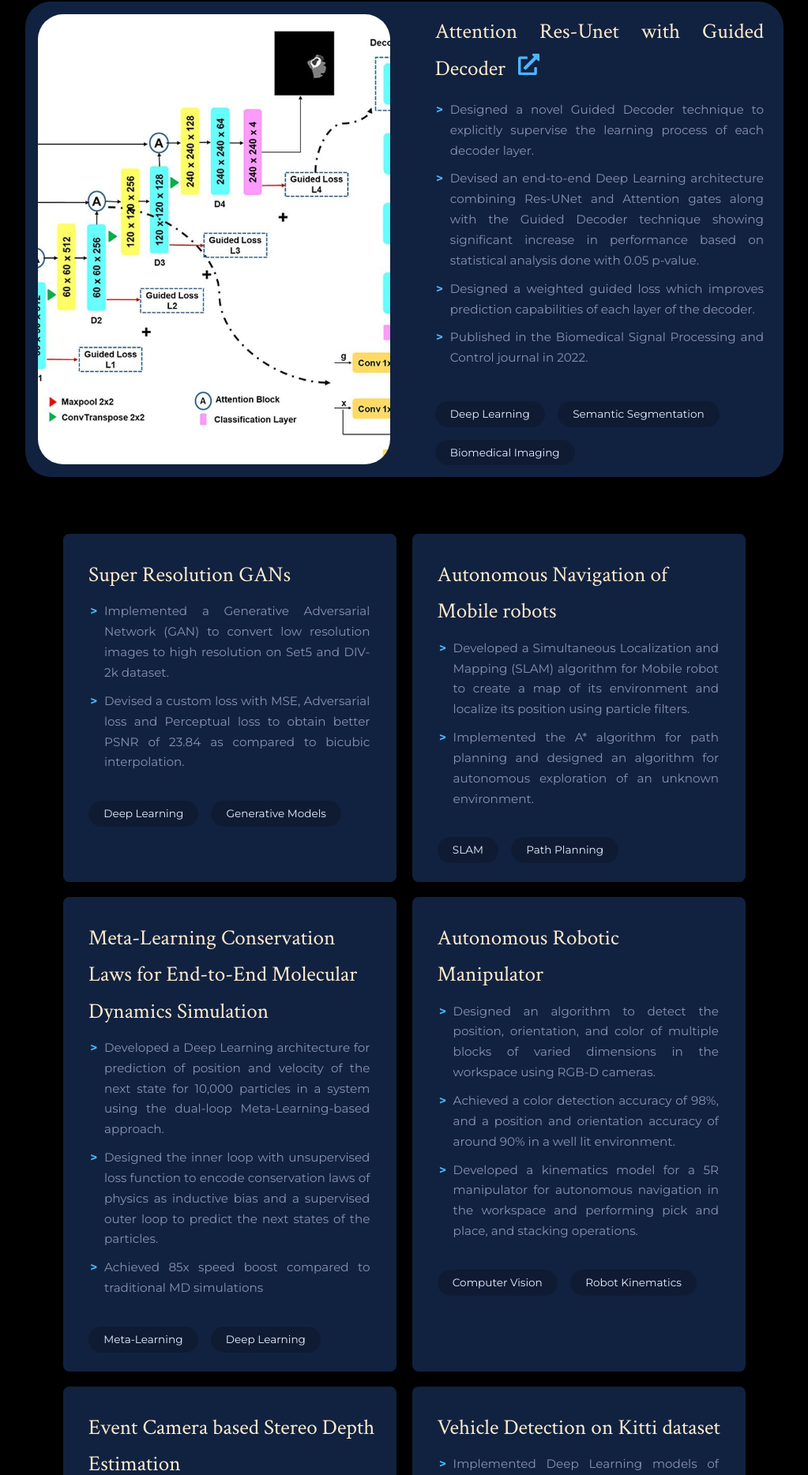
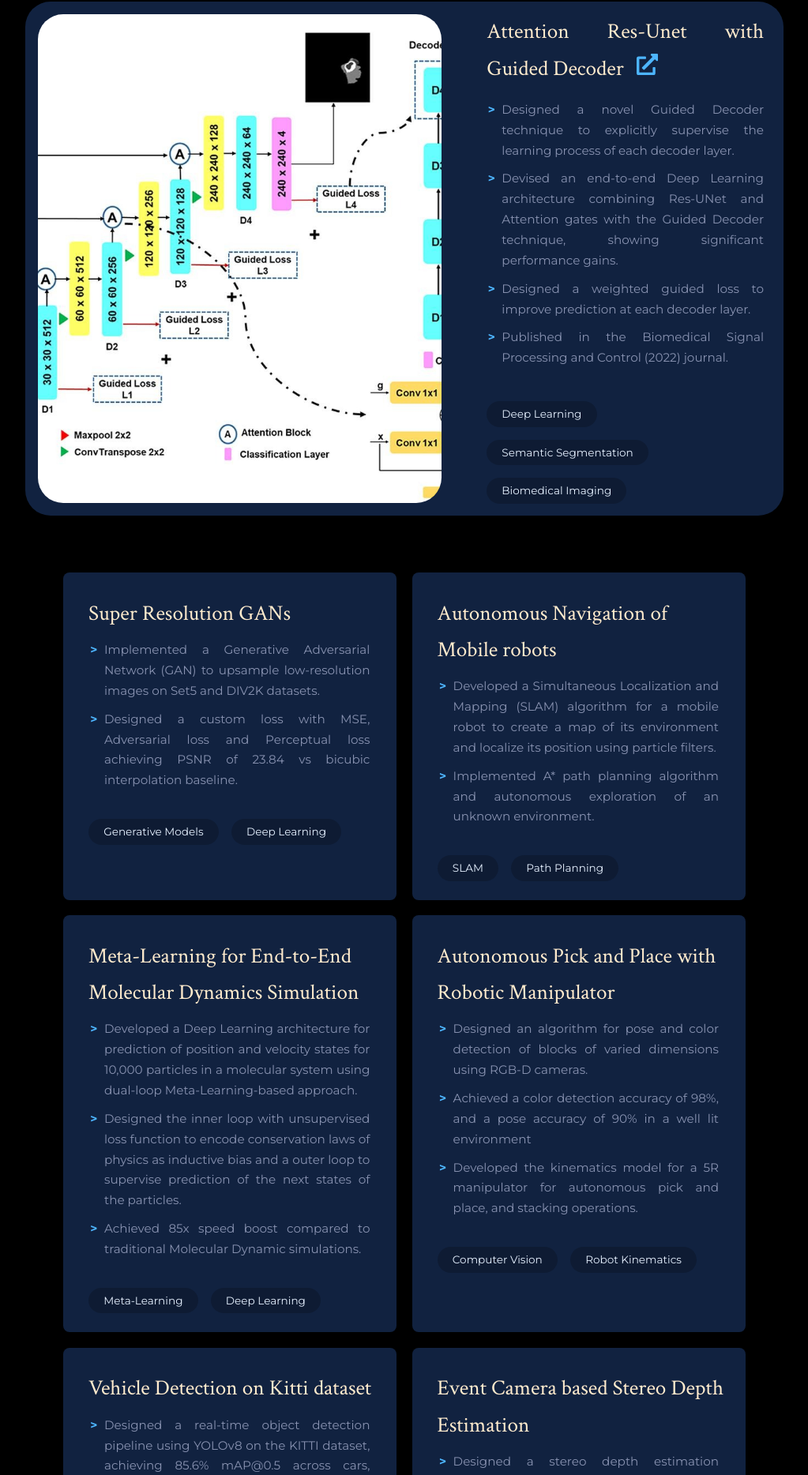
Before and after one commit to dhirajmaji7/dhirajmaji7.github.io, a React (Create React App) app: page / in a window 1280 px wide. Shown: the part 6275-8143 px from the top of the page at 79% size, without its empty margins (128-1151 px from the left). Built offline with nearby package versions, Linux system fonts and the light colour scheme.

Commit message:
project section updated

```diff
--- a/src/components/projects/Projects.jsx
+++ b/src/components/projects/Projects.jsx
@@ -1,7 +1,96 @@
-import React from 'react'
-import './projects.css'
-import ARUGD_img from '../../assets/arugd.jpg'
+import React, { useEffect, useRef, useState } from 'react';
+import './projects.css';
 import { FaExternalLinkAlt } from "react-icons/fa";
+import { featuredProjects, otherProjects } from './projectsData';
+
+function useInView(threshold = 0.2) {
+  const ref = useRef(null);
+  const [inView, setInView] = useState(false);
+
+  useEffect(() => {
+    const node = ref.current;
+    if (!node) return;
+    const io = new IntersectionObserver(
+      ([entry]) => setInView(entry.isIntersecting),
+      { threshold }
+    );
+    io.observe(node);
+    return () => io.disconnect();
+  }, [threshold]);
+
+  return [ref, inView];
+}
+
+function FeaturedProjectCard({ fp, index = 0 }) {
+  const [featRef, featInView] = useInView(0.15);
+  const orientation = (fp.orientation || 'left').toLowerCase();
+
+  const Img = (
+    <div className="featured__project-img">
+      {fp.image && <img src={fp.image} alt={fp.title} />}
+    </div>
+  );
+
+  const Content = (
+    <div className="featured__project-content">
+      <div className="featured__project-header">
+        {fp.link ? (
+          <a href={fp.link} target='__blank' rel="noreferrer">
+            <span className='featured__project-header-title'>{fp.title}</span>
+            <span className='icon'><FaExternalLinkAlt/></span>
+          </a>
+        ) : (
+          <span className='featured__project-header-title'>{fp.title}</span>
+        )}
+      </div>
+
+      {fp.bullets && (
+        <ul className='project__content-points'>
+          {fp.bullets.map((b, i) => (<li key={i}>{b}</li>))}
+        </ul>
+      )}
+
+      {fp.tags && (
+        <div className="featured__project-footer">
+          {fp.tags.map((t, i) => (<span key={i}>{t}</span>))}
+        </div>
+      )}
+    </div>
+  );
+
+  return (
+    <div
+      ref={featRef}
+      className={`featured__project-card reveal ${featInView ? 'in-view' : ''} ${orientation === 'right' ? 'orientation-right' : 'orientation-left'}`}
+      style={{ '--stagger': `${index * 120}ms` }}
+    >
+      {orientation === 'right' ? (<>{Content}{Img}</>) : (<>{Img}{Content}</>)}
+    </div>
+  );
+}
+
+function OtherProjectItem({ p, index = 0 }) {
+  const [ref, inView] = useInView(0.2);
+  return (
+    <article
+      ref={ref}
+      className={`project__item reveal ${inView ? 'in-view' : ''}`}
+      style={{ '--stagger': `${(index + 1) * 100}ms` }}
+    >
+      <h3 className='project-header'>{p.title}</h3>
+      {p.bullets && (
+        <ul className='project-content'>
+          {p.bullets.map((b, i) => <li key={i}>{b}</li>)}
+        </ul>
+      )}
+      {p.tags && (
+        <div className="project-footer">
+          {p.tags.map((t, i) => <span key={i}>{t}</span>)}
+        </div>
+      )}
+    </article>
+  );
+}
 
 const Projects = () => {
   return (
@@ -13,119 +102,23 @@ const Projects = () => {
         <div className="featured__project">
           <article className='featured__project-item'>
             <div className="featured__project-group">
-              <h4>Featured Project</h4>
+              <h4>Featured Project{featuredProjects.length > 1 ? 's' : ''}</h4>
             </div>
-            <div className="featured__project-card">
-              <div className="featured__project-img">
-                <img src={ARUGD_img} alt='ARU-GD' />
-              </div>
-              <div className="featured__project-content">
-                <div className="featured__project-header">
-                  <a href='https://www.sciencedirect.com/science/article/abs/pii/S1746809421006741?via%3Dihub' target='__blank'>
-                    <span className='featured__project-header-title'>
-                      Attention Res-Unet with Guided Decoder
-                    </span>
-                    <span className='icon'>
-                      <FaExternalLinkAlt/>
-                    </span>
-                  </a>
-                </div>
-                <ul className='project__content-points'>
-                  <li>Designed a novel Guided Decoder technique to explicitly supervise the learning process of each decoder layer.</li>
-                  <li>Devised an end-to-end Deep Learning architecture combining Res-UNet and Attention gates along with the Guided Decoder technique showing significant increase in performance based on statistical analysis done with 0.05 p-value.</li>
-                  <li>Designed a weighted guided loss which improves prediction capabilities of each layer of the decoder.</li>
-                  <li>Published in the Biomedical Signal Processing and Control journal in 2022.</li>
-                </ul>
-                <div className="featured__project-footer">
-                  <span>Deep Learning</span>
-                  <span>Semantic Segmentation</span>
-                  <span>Biomedical Imaging</span>
-                </div>
-              </div>
-            </div>
+
+            {featuredProjects.map((fp, fidx) => (
+              <FeaturedProjectCard key={fp.id || fp.title} fp={fp} index={fidx} />
+            ))}
           </article>
         </div>
 
         <div className="other__projects">
-          <article className='project__item'>
-            <h3 className='project-header'>Super Resolution GANs</h3>
-            <ul className='project-content'>
-              <li>Implemented a Generative Adversarial Network (GAN) to convert low resolution images to high resolution on Set5 and DIV-2k dataset.</li>
-              <li>Devised a custom loss with MSE, Adversarial loss and Perceptual loss to obtain better PSNR of 23.84 as compared to bicubic interpolation.</li>
-            </ul>
-            <div className="project-footer">
-              <span>Deep Learning</span>
-              <span>Generative Models</span>
-            </div>
-          </article>
-
-          <article className='project__item'>
-            <h3 className='project-header'>Autonomous Navigation of Mobile robots</h3>
-            <ul className='project-content'>
-              <li>Developed a Simultaneous Localization and Mapping (SLAM) algorithm for Mobile robot to create a map of its environment and localize its position using particle filters.</li>
-              <li>Implemented the A* algorithm for path planning and designed an algorithm for autonomous exploration of an unknown environment.</li>
-            </ul>
-            <div className="project-footer">
-              <span>SLAM</span>
-              <span>Path Planning</span>
-            </div>
-          </article>
-
-          <article className='project__item'>
-            <h3 className='project-header'>Meta-Learning Conservation Laws for End-to-End Molecular Dynamics Simulation</h3>
-            <ul className='project-content'>
-              <li>Developed a Deep Learning architecture for prediction of position and velocity of the next state for 10,000 particles in a system using the dual-loop Meta-Learning-based approach.</li>
-              <li>Designed the inner loop with unsupervised loss function to encode conservation laws of physics as inductive bias and a supervised outer loop to predict the next states of the particles.</li>
-              <li>Achieved 85x speed boost compared to traditional MD simulations</li>
-            </ul>
-            <div className="project-footer">
-              <span>Meta-Learning</span>
-              <span>Deep Learning</span>
-            </div>
-          </article>
-
-          <article className='project__item'>
-            <h3 className='project-header'>Autonomous Robotic Manipulator</h3>
-            <ul className='project-content'>
-              <li>Designed an algorithm to detect the position, orientation, and color of multiple blocks of varied dimensions in the workspace using RGB-D cameras.</li>
-              <li>Achieved a color detection accuracy of 98%, and a position and orientation accuracy of around 90% in a well lit environment.</li>
-              <li>Developed a kinematics model for a 5R manipulator for autonomous navigation in the workspace and performing pick and place, and stacking operations.</li>
-            </ul>
-            <div className="project-footer">
-              <span>Computer Vision</span>
-              <span>Robot Kinematics</span>
-            </div>
-          </article>
-
-          <article className='project__item'>
-            <h3 className='project-header'>Event Camera based Stereo Depth Estimation</h3>
-            <ul className='project-content'>
-              <li>Developed an algorithm for stereo depth estimation from Event cameras which have higher dynamic range, high frame rate, and lower latency as compared to conventional cameras.</li>
-              <li>Designed a pipeline to back-project events from different viewpoints as 3D rays through a voxel grid.</li>
-              <li>Implemented a ray-density based thresholding through each voxel to create a local depth map for each viewpoint, and the depth maps from multiple viewpoints are merged to create the final point cloud.</li>
-            </ul>
-            <div className="project-footer">
-              <span>Computer Vision</span>
-              <span>Depth Estimation</span>
-            </div>
-          </article>
-
-          <article className='project__item'>
-            <h3 className='project-header'>Vehicle Detection on Kitti dataset</h3>
-            <ul className='project-content'>
-              <li>Implemented Deep Learning models of Res-Net, Dense-Net and VGG-Net using PyTorch framework on the Kitti dataset for vehicle detection.</li>
-              <li>Compared the performance of our modified Res-Net against other architectures on the image classification task.</li>
-            </ul>
-            <div className="project-footer">
-              <span>Deep Learning</span>
-              <span>Object Detection</span>
-            </div>
-          </article>
-
+          {otherProjects.map((p, idx) => (
+            <OtherProjectItem key={p.id || p.title} p={p} index={idx} />
+          ))}
         </div>
       </div>
     </section>
-  )
+  );
 }
 
-export default Projects
+export default Projects;
--- a/src/components/projects/projects.css
+++ b/src/components/projects/projects.css
@@ -64,7 +64,7 @@
 }
 
 .featured__project-content {
-    padding: 15px 25px 15px 25px;
+    padding: 15px 25px;
     text-align: justify;
     height: auto;
     font-size: 0.95rem;
@@ -221,7 +221,7 @@
     }
 }
 
-/* =============== MEDIA QUERIES (MEDIUM DEVICES like Tablets) ============== */
+/* =============== MEDIA QUERIES (SMALL DEVICES like Phones) ============== */
 @media screen and (max-width: 600px) {
     #projects {
       height: auto;
--- /dev/null
+++ b/src/components/projects/projectsData.jsx
@@ -0,0 +1,79 @@
+import ARUGD_img from '../../assets/arugd.jpg';
+
+// ===== Featured Projects ====
+export const featuredProjects = [
+  {
+    id: 'arugd',
+    title: 'Attention Res-Unet with Guided Decoder',
+    image: ARUGD_img,
+    orientation: 'left', // 'left' → Image | Content, 'right' → Content | Image
+    link: 'https://www.sciencedirect.com/science/article/abs/pii/S1746809421006741?via%3Dihub',
+    bullets: [
+      'Designed a novel Guided Decoder technique to explicitly supervise the learning process of each decoder layer.',
+      'Devised an end-to-end Deep Learning architecture combining Res-UNet and Attention gates with the Guided Decoder technique, showing significant performance gains.',
+      'Designed a weighted guided loss to improve prediction at each decoder layer.',
+      'Published in the Biomedical Signal Processing and Control (2022) journal.',
+    ],
+    tags: ['Deep Learning', 'Semantic Segmentation', 'Biomedical Imaging'],
+  },
+];
+
+// ===== Other Projects =====
+export const otherProjects = [
+  {
+    id: 'sr-gans',
+    title: 'Super Resolution GANs',
+    bullets: [
+      'Implemented a Generative Adversarial Network (GAN) to upsample low-resolution images on Set5 and DIV2K datasets.',
+      'Designed a custom loss with MSE, Adversarial loss and Perceptual loss achieving PSNR of 23.84 vs bicubic interpolation baseline.',
+    ],
+    tags: ['Generative Models', 'Deep Learning'],
+  },
+  {
+    id: 'mobile-robot-slam',
+    title: 'Autonomous Navigation of Mobile robots',
+    bullets: [
+      'Developed a Simultaneous Localization and Mapping (SLAM) algorithm for a mobile robot to create a map of its environment and localize its position using particle filters.',
+      'Implemented A* path planning algorithm and autonomous exploration of an unknown environment.',
+    ],
+    tags: ['SLAM', 'Path Planning'],
+  },
+  {
+    id: 'meta-md',
+    title: 'Meta-Learning for End-to-End Molecular Dynamics Simulation',
+    bullets: [
+      'Developed a Deep Learning architecture for prediction of position and velocity states for 10,000 particles in a molecular system using dual-loop Meta-Learning-based approach.',
+      'Designed the inner loop with unsupervised loss function to encode conservation laws of physics as inductive bias and a outer loop to supervise prediction of the next states of the particles.',
+      'Achieved 85x speed boost compared to traditional Molecular Dynamic simulations.',
+    ],
+    tags: ['Meta-Learning', 'Deep Learning'],
+  },
+  {
+    id: 'manipulator',
+    title: 'Autonomous Pick and Place with Robotic Manipulator',
+    bullets: [
+      'Designed an algorithm for pose and color detection of blocks of varied dimensions using RGB-D cameras.',
+      'Achieved a color detection accuracy of 98%, and a pose accuracy of 90% in a well lit environment',
+      'Developed the kinematics model for a 5R manipulator for autonomous pick and place, and stacking operations.',
+    ],
+    tags: ['Computer Vision', 'Robot Kinematics'],
+  },
+  {
+    id: 'vehicle-detection',
+    title: 'Vehicle Detection on Kitti dataset',
+    bullets: [
+      'Designed a real-time object detection pipeline using YOLOv8 on the KITTI dataset, achieving 85.6% mAP@0.5 across cars, pedestrians, and cyclists.',
+      'Optimized model inference with TensorRT Engine, reducing latency to 35 ms per frame (~30 FPS) for autonomous driving applications.',
+    ],
+    tags: ['Object Detection', 'Inference Optimization'],
+  },
+  {
+    id: 'event-stereo',
+    title: 'Event Camera based Stereo Depth Estimation',
+    bullets: [
+      'Designed a stereo depth estimation algorithm by back-projecting events from different viewpoints as 3D rays through a voxel grid.',
+      'Implemented a ray-density based thresholding through each voxel to create local depth maps for each viewpoint, and the depth maps from multiple viewpoints are fused to create the final point cloud.',
+    ],
+    tags: ['Stereo Depth Estimation', 'Computer Vision'],
+  }
+];
```
